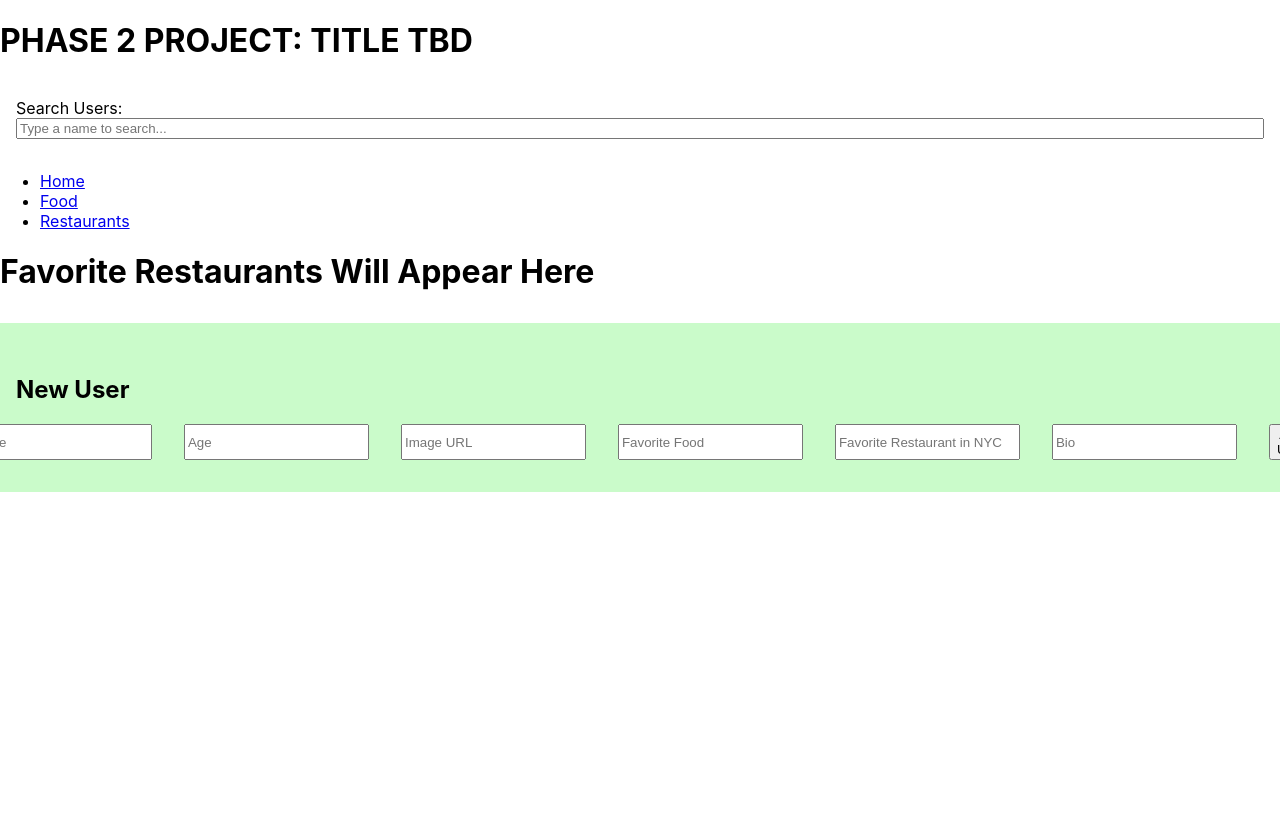
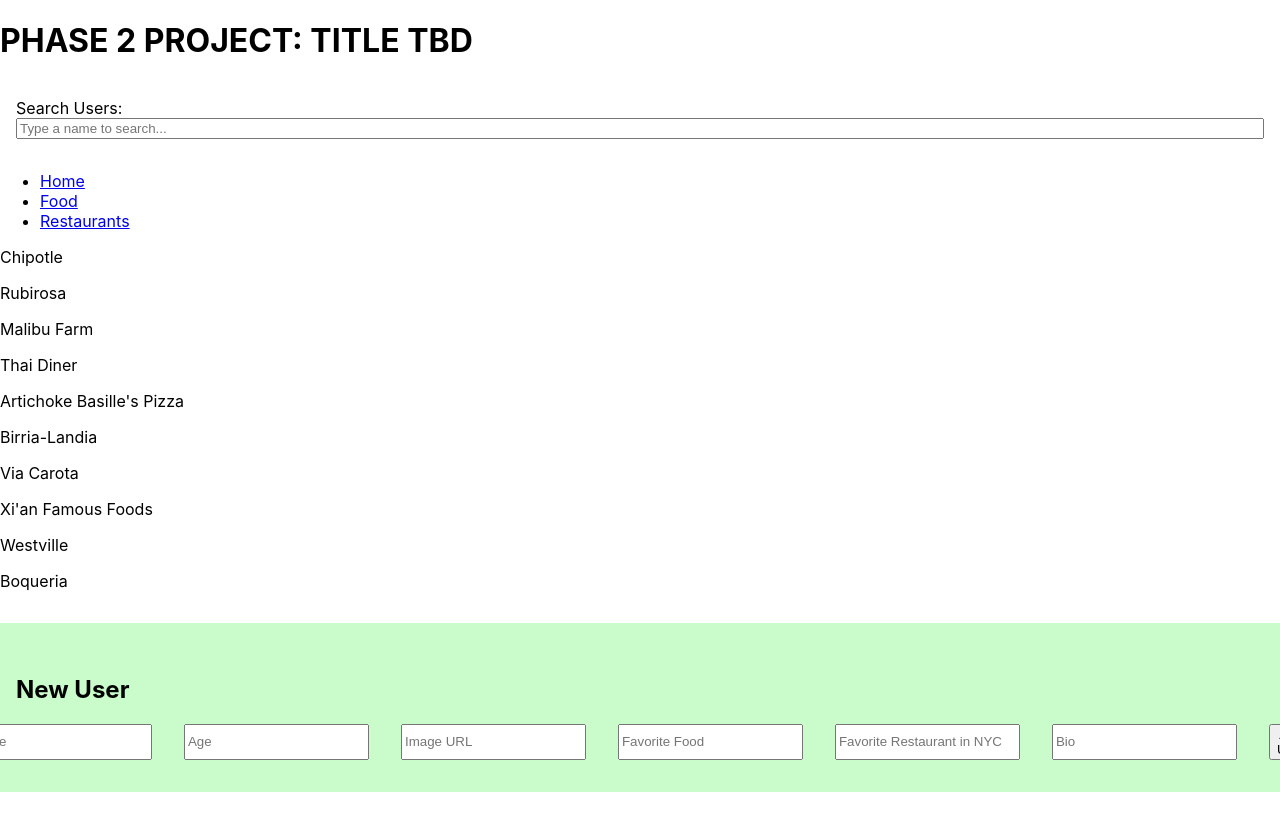
Before and after one commit to leonajuan/phase-2-project, a React (Create React App) app: page /restaurants in a window 1280 px wide. Shown: the top 824 px of the page. Before the commit the page ends 800 px from the top, so only its background shows below. Built offline with nearby package versions, Linux system fonts and the light colour scheme; data requests are answered from the project's data file.

Commit message:
added routers

```diff
--- a/src/App.css
+++ b/src/App.css
@@ -72,3 +72,7 @@
   background: none;
   font-size: 20px;
 }
+
+.router-components {
+  margin: auto;
+}
--- a/src/App.js
+++ b/src/App.js
@@ -7,7 +7,7 @@
 import Header from "./components/Header"
 import UsersList from "./components/UsersList"
 import FoodsList from "./components/FoodsList"
-// import RestaurantsList from "./components/RestaurantsList"
+import RestaurantsList from "./components/RestaurantsList"
 import { useState, useEffect } from "react";
 import "./App.css"
 import NewUsersForm from "./components/NewUsersForm";
@@ -30,7 +30,7 @@
 
   function handleAddUser(newUser) {
     const updatedUsersArray = [...users, newUser]
-    setUsers(updatedUsersArray)
+    setFilteredUsers(updatedUsersArray)
   }
 
   function filterUsers(searchText) {
@@ -71,7 +71,7 @@
               <FoodsList users={users} />
             </Route>
             <Route path="/restaurants">
-              <h1>Favorite Restaurants Will Appear Here</h1>
+              <RestaurantsList users={users} />
             </Route>
             <Route path="/">
               <UsersList users={filteredUsers} />
--- a/src/components/FoodsList.js
+++ b/src/components/FoodsList.js
@@ -1,16 +1,19 @@
 import React from "react";
-import Foods from "./components/Foods"
 
 function FoodsList({ users }) {
 
   const foodComponents = users.map(user => {
-    return <Foods />
+    return (
+      <p>
+        {user.favoriteFood}
+      </p>
+    )
   })
 
   return (
-    <li>
+    <main className="router-components">
       {foodComponents}
-    </li>
+    </main>
   )
 }
 
--- a/src/components/NewUsersForm.js
+++ b/src/components/NewUsersForm.js
@@ -11,7 +11,6 @@
 
   function handleSubmit(e) {
     e.preventDefault()
-    console.log(food)
     fetch("http://localhost:3001/users", {
       method: "POST",
       headers: {
--- a/src/components/RestaurantsList.js
+++ b/src/components/RestaurantsList.js
@@ -1,8 +1,18 @@
 import React from "react";
 
-function RestaurantsList() {
+function RestaurantsList({ users }) {
+  const restaurantComponents = users.map(user => {
+    return (
+      <p>
+        {user.favoriteRestaurant}
+      </p>
+    )
+  })
+
   return (
-    null
+    <main className="router-components">
+      {restaurantComponents}
+    </main>
   )
 }
 
```
Also changed, not shown: src/components/Foods.js (deleted, +0 -9 lines), src/components/Restaurants.js (deleted, +0 -9 lines).
